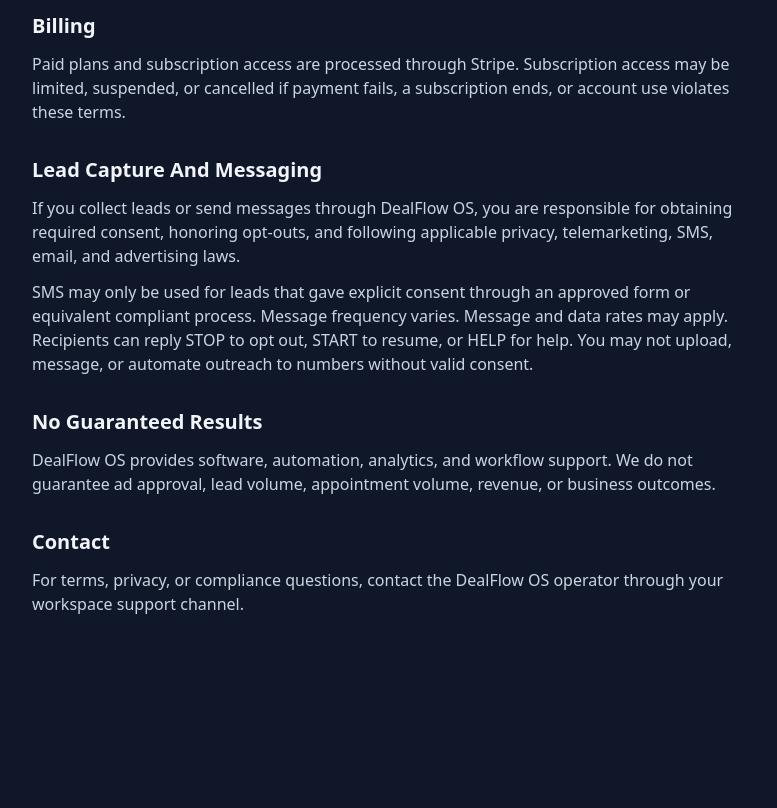
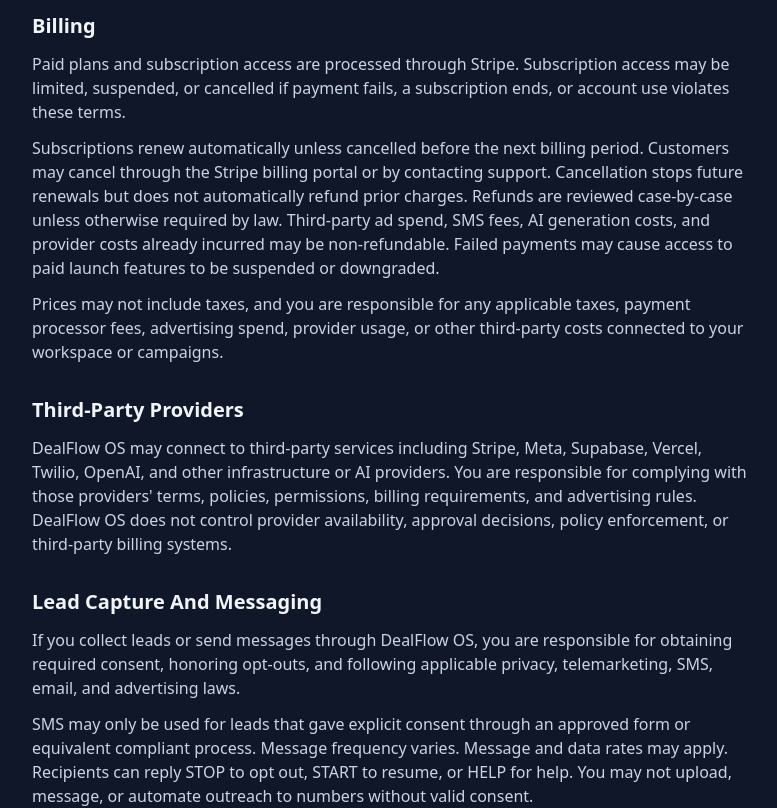
Before and after one commit to raiaan-sudo/dealflow-os-rebuild, a Next.js app: page /terms in a window 1280 px wide. Shown: the part 580-1388 px from the top of the page, without its empty margins (248-1025 px from the left). Before the commit the page ends 1292 px from the top, so only its background shows below. Built offline with nearby package versions, Linux system fonts and the light colour scheme.

Commit message:
docs: finalize launch policy and evidence labels

```diff
--- a/src/app/(app)/admin/command-center/page.tsx
+++ b/src/app/(app)/admin/command-center/page.tsx
@@ -103,13 +103,13 @@ export default async function CommandCenterPage() {
     {
       label: "Controlled beta",
       value: 100,
-      detail: "All 100-client controlled-beta proof gates passed.",
+      detail: "Operator readiness score from latest proof run; verify smoke checks before each launch window.",
       tone: "cyan",
     },
     {
       label: "100-client live",
       value: 100,
-      detail: "Stripe replay, Meta retry, browser smoke, and validation complete.",
+      detail: "Operator readiness score from persisted proof notes, route checks, and smoke validation.",
       tone: "green",
     },
     {
@@ -123,7 +123,7 @@ export default async function CommandCenterPage() {
     {
       label: "1,000-client scale",
       value: 62,
-      detail: "Needs load-test proof, external alerting, and deeper isolation tests.",
+      detail: "Estimated scale score; needs load-test proof, external alerting, and deeper isolation tests.",
       tone: "blue",
     },
   ];
@@ -147,9 +147,9 @@ export default async function CommandCenterPage() {
       signal: metaSignal,
       tone: "cyan",
       logs: [
-        "Read-only Graph verification covered 20 known Meta objects from production DB.",
-        "5 campaigns, 5 ad sets, and 5 ads returned PAUSED/effective PAUSED.",
-        "Retry route returned alreadyLaunched=true with persisted campaign/ad IDs.",
+        "Operator-recorded Meta proof covered known production DB objects.",
+        "Prior proof returned PAUSED/effective PAUSED for monitored activatable objects.",
+        "Prior retry proof returned alreadyLaunched=true with persisted campaign/ad IDs.",
         "No Meta create, update, activation, or spend path was triggered.",
       ],
     },
@@ -196,7 +196,7 @@ export default async function CommandCenterPage() {
         "Added live issue radar from failed jobs, failed webhooks, and campaign consistency drift.",
         "SMS automation is surfaced as guarded/default-off unless compliance env gates and consent records are present.",
         "Kept dashboard admin-only, provider-free, and secret-safe.",
-        "Labeled unproven measurements as estimated/operator signals.",
+        "Readiness values are labeled as operator scores or estimates when not live telemetry.",
       ],
     },
   ];
@@ -204,20 +204,20 @@ export default async function CommandCenterPage() {
   const proofs: ProofEvent[] = [
     {
       label: "Stripe replay",
-      value: "complete",
-      detail: "evt_1TRGD8EF3q1nrT5Us3OKTXmK delivered and resent 200 OK; one DB row, one active billing row.",
+      value: "operator proof",
+      detail: "Operator-recorded proof: evt_1TRGD8EF3q1nrT5Us3OKTXmK delivered and resent 200 OK; one DB row, one active billing row.",
       tone: ops.recentStripeFailures > 0 ? "amber" : "green",
     },
     {
       label: "Meta PAUSED proof",
-      value: "complete",
-      detail: "Persisted retry reused existing Meta IDs; all activatable objects verified PAUSED.",
+      value: "operator proof",
+      detail: "Operator-recorded proof: persisted retry reused existing Meta IDs; activatable objects verified PAUSED.",
       tone: "green",
     },
     {
       label: "Browser smoke",
-      value: "complete",
-      detail: "Authenticated admin/product screens loaded with no critical console errors; public lead flow passed.",
+      value: "operator proof",
+      detail: "Operator-recorded proof: authenticated admin/product screens loaded with no critical console errors; public lead flow passed.",
       tone: "green",
     },
     {
@@ -240,8 +240,8 @@ export default async function CommandCenterPage() {
     {
       agent: "JARVIS",
       title: "Meta retry/idempotency proof",
-      status: "complete",
-      detail: "Read-only Graph verification and persisted retry proof completed without creating or activating objects.",
+      status: "operator proof",
+      detail: "Operator-recorded read-only Graph verification and persisted retry proof completed without creating or activating objects.",
     },
     {
       agent: "FRIDAY",
@@ -259,7 +259,7 @@ export default async function CommandCenterPage() {
       agent: "VERONICA",
       title: "JARVIS command center",
       status: "complete",
-      detail: "Cockpit HUD, clickable agents, voice briefing, proof panels, and issue radar deployed.",
+      detail: "Cockpit HUD, clickable agents, voice briefing, proof panels, labeled readiness scores, and issue radar deployed.",
     },
   ];
 
--- a/src/app/api/lead-capture/route.ts
+++ b/src/app/api/lead-capture/route.ts
@@ -96,7 +96,7 @@ export async function POST(req: Request) {
     const smsConsent = payload.sms_consent === true || payload.smsConsent === true;
     const smsConsentCopy =
       payload.sms_consent_copy?.trim() ||
-      "By checking this box and submitting, I agree to receive automated and manual SMS messages about this request from DealFlow OS and its customer. Message frequency varies. Message and data rates may apply. Reply STOP to opt out or HELP for help.";
+      "By checking this box, I agree to receive SMS messages from DealFlow OS and/or the business operating this campaign about my inquiry, follow-ups, and appointment coordination. Message and data rates may apply. Message frequency may vary. Reply STOP to opt out or HELP for help. Consent is not a condition of purchase.";
     const isDevelopment = process.env.NODE_ENV !== "production";
     const source = `lead_capture_${normalizedStage}`;
     const notes = `Captured from lead capture flow at stage: ${normalizedStage}.`;
--- a/src/app/f/[slug]/lead-capture-form.tsx
+++ b/src/app/f/[slug]/lead-capture-form.tsx
@@ -10,7 +10,7 @@ type LeadCaptureFormProps = {
 };
 
 const SMS_CONSENT_COPY =
-  "By checking this box and submitting, I agree to receive automated and manual SMS messages about this request from DealFlow OS and its customer. Message frequency varies. Message and data rates may apply. Reply STOP to opt out or HELP for help.";
+  "By checking this box, I agree to receive SMS messages from DealFlow OS and/or the business operating this campaign about my inquiry, follow-ups, and appointment coordination. Message and data rates may apply. Message frequency may vary. Reply STOP to opt out or HELP for help. Consent is not a condition of purchase.";
 
 function includesField(fields: string[], needle: string) {
   return fields.some((field) => field.toLowerCase().includes(needle));
--- a/src/app/privacy/page.tsx
+++ b/src/app/privacy/page.tsx
@@ -72,6 +72,12 @@ export default function PrivacyPolicyPage() {
             analytics, AI generation, and advertising integration providers. We may also disclose
             information if required by law, to protect users, or to prevent abuse.
           </p>
+          <p className="mt-3">
+            We do not sell or share SMS consent data, phone numbers, or opt-in records with third
+            parties for their independent marketing. We may share data with service providers such
+            as Twilio, Stripe, Supabase, Vercel, Meta, OpenAI, analytics, security, and
+            infrastructure vendors only to operate DealFlow OS.
+          </p>
         </section>
 
         <section>
@@ -101,6 +107,12 @@ export default function PrivacyPolicyPage() {
             forms or campaign pages at any time.
           </p>
           <p className="mt-3">
+            You may request access, correction, export, or deletion of your account/workspace data
+            by contacting support. Some records may be retained where required for billing, fraud
+            prevention, security, legal obligations, backups, dispute resolution, or operational
+            recovery.
+          </p>
+          <p className="mt-3">
             SMS recipients can reply STOP to opt out, START to resume messages, or HELP for help.
             Message and data rates may apply. Opt-out records may be retained as needed to prevent
             future unauthorized messaging.
--- a/src/app/terms/page.tsx
+++ b/src/app/terms/page.tsx
@@ -41,6 +41,30 @@ export default function TermsPage() {
           be limited, suspended, or cancelled if payment fails, a subscription ends, or account use
           violates these terms.
         </p>
+        <p className="text-slate-300">
+          Subscriptions renew automatically unless cancelled before the next billing period.
+          Customers may cancel through the Stripe billing portal or by contacting support.
+          Cancellation stops future renewals but does not automatically refund prior charges.
+          Refunds are reviewed case-by-case unless otherwise required by law. Third-party ad spend,
+          SMS fees, AI generation costs, and provider costs already incurred may be non-refundable.
+          Failed payments may cause access to paid launch features to be suspended or downgraded.
+        </p>
+        <p className="text-slate-300">
+          Prices may not include taxes, and you are responsible for any applicable taxes, payment
+          processor fees, advertising spend, provider usage, or other third-party costs connected to
+          your workspace or campaigns.
+        </p>
+      </section>
+
+      <section className="space-y-3">
+        <h2 className="text-xl font-semibold">Third-Party Providers</h2>
+        <p className="text-slate-300">
+          DealFlow OS may connect to third-party services including Stripe, Meta, Supabase, Vercel,
+          Twilio, OpenAI, and other infrastructure or AI providers. You are responsible for complying
+          with those providers&apos; terms, policies, permissions, billing requirements, and advertising
+          rules. DealFlow OS does not control provider availability, approval decisions, policy
+          enforcement, or third-party billing systems.
+        </p>
       </section>
 
       <section className="space-y-3">
@@ -63,6 +87,9 @@ export default function TermsPage() {
         <p className="text-slate-300">
           DealFlow OS provides software, automation, analytics, and workflow support. We do not
           guarantee ad approval, lead volume, appointment volume, revenue, or business outcomes.
+          Beta or provider-dependent features may be limited, paused, delayed, or unavailable while
+          third-party integrations, account permissions, compliance review, or infrastructure
+          capacity are being verified.
         </p>
       </section>
 
```
Also changed, not shown: 1 other file (tests, documents, lock files or other folders).
